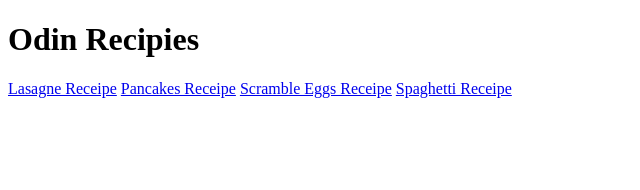
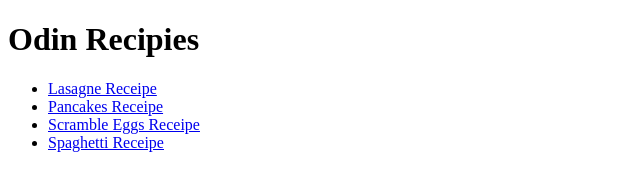
Before and after one commit to Kolimator/odin-recipes, a plain HTML site: page index.html in a window 1280 px wide. Shown: the whole page, without its empty margins (0-640 px from the left). Drawn offline with Linux system fonts and the light colour scheme.

Commit message:
Receipe page v2

```diff
--- a/index.html
+++ b/index.html
@@ -7,10 +7,11 @@
 </head>
 <body>
     <h1>Odin Recipies </h1>
-    <a href="./recipes/lasagne.html">Lasagne Receipe</a>
-    <a href="./recipes/pancakes.html">Pancakes Receipe</a>
-    <a href="./recipes/scrambleEggs.html">Scramble Eggs Receipe</a>
-    <a href="./recipes/spaghetti.html">Spaghetti Receipe</a>
-
+    <ul>
+    <li><a href="./recipes/lasagne.html">Lasagne Receipe</a></li>
+    <li><a href="./recipes/pancakes.html">Pancakes Receipe</a></li>
+    <li><a href="./recipes/scrambleEggs.html">Scramble Eggs Receipe</a></li>
+    <li><a href="./recipes/spaghetti.html">Spaghetti Receipe</a></li>
+    </ul>
 </body>
 </html>
```
